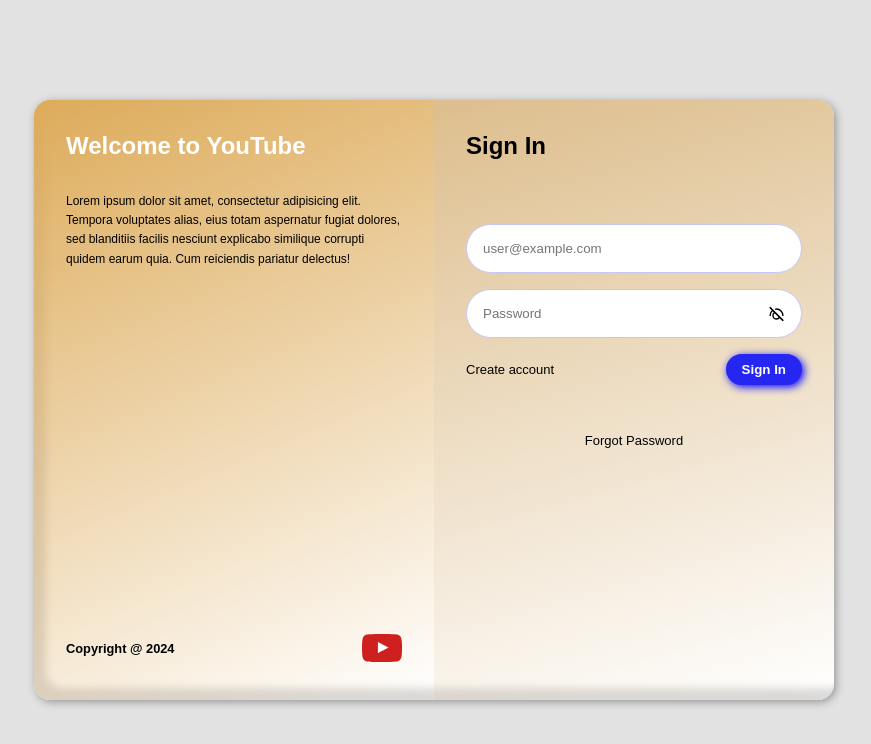
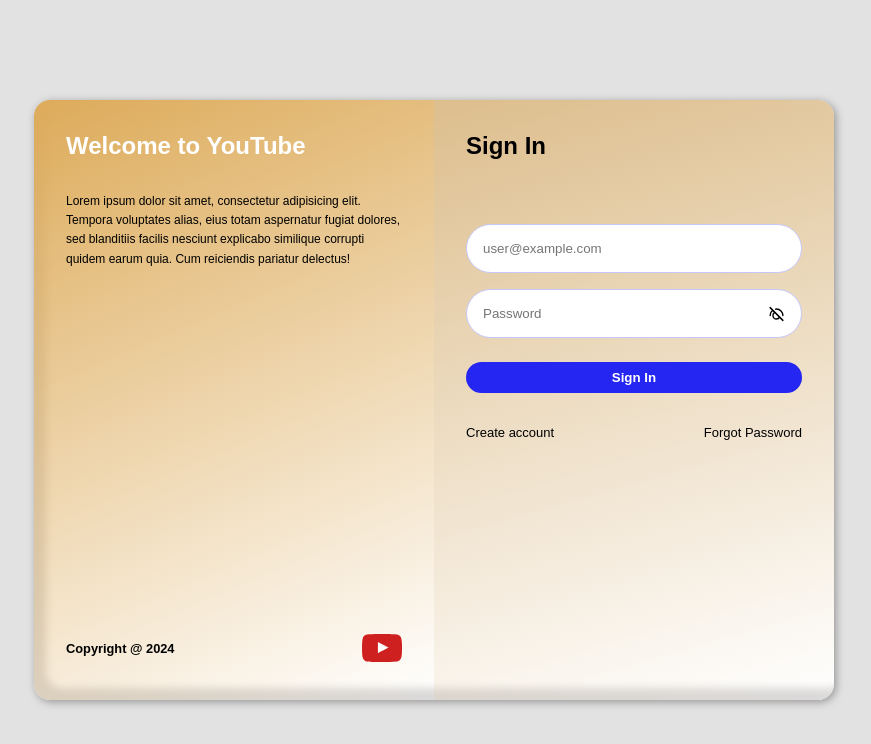
Before and after one commit to somnath-official/clone-youtube, a React (Vite) app in the folder frontend/: page / in a window 1280 px wide. Shown: the top 744 px of the page, without its empty margins (206-1077 px from the left). Built offline with nearby package versions, Linux system fonts and the light colour scheme.

Commit message:
Updated UI

```diff
--- a/frontend/src/assets/scss/modules/auth.scss
+++ b/frontend/src/assets/scss/modules/auth.scss
@@ -95,31 +95,33 @@
                     }
                 }
 
+                button {
+                    padding: 0.5rem 1rem;
+                    background-color: rgb(38, 38, 243);
+                    color: white;
+                    font-weight: 600;
+                    border-radius: 2rem;
+                    border: none;
+                    cursor: pointer;
+                    outline: none;
+                    width: 100%;
+                    margin-bottom: 2rem;
+                    margin-top: 0.5rem;
+                    transition: box-shadow 0.1s ease;
+
+                    &:hover {
+                        box-shadow: 2px 2px 8px rgb(4, 0, 255);
+                    }
+                }
+
                 .auth-action {
                     display: flex;
                     justify-content: space-between;
                     align-items: center;
 
-                    a.create-account {
-                        text-decoration: none;
-                        text-align: center;
-                        color: black;
-
-                        p {
-                            font-size: 13px;
-                        }
-                    }
-
-                    button {
-                        padding: 0.5rem 1rem;
-                        background-color: rgb(38, 38, 243);
-                        color: white;
-                        font-weight: 600;
-                        border-radius: 2rem;
-                        border: none;
+                    p {
+                        font-size: 13px;
                         cursor: pointer;
-                        outline: none;
-                        box-shadow: 2px 2px 8px rgb(4, 0, 255);
                     }
                 }
 
--- a/frontend/src/pages/auth/Login.tsx
+++ b/frontend/src/pages/auth/Login.tsx
@@ -36,15 +36,11 @@ export const Login = () => {
                                 }
                             </div>
 
+                            <button>Sign In</button>
+
                             <div className='auth-action'>
-                                <a href='#' className='create-account'>
-                                    <p>Create account</p>
-                                </a>
-                                <button>Sign In</button>
-                            </div>
-
-                            <div className='forgot-password'>
-                                <span>Forgot Password</span>
+                                <p>Create account</p>
+                                <p>Forgot Password</p>
                             </div>
                         </div>
                     </form>
```
